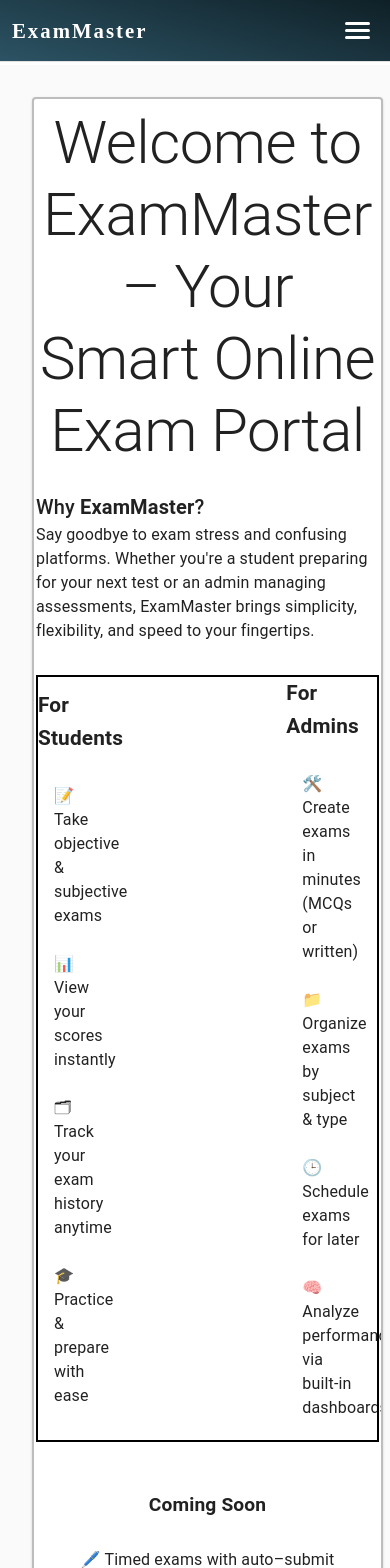
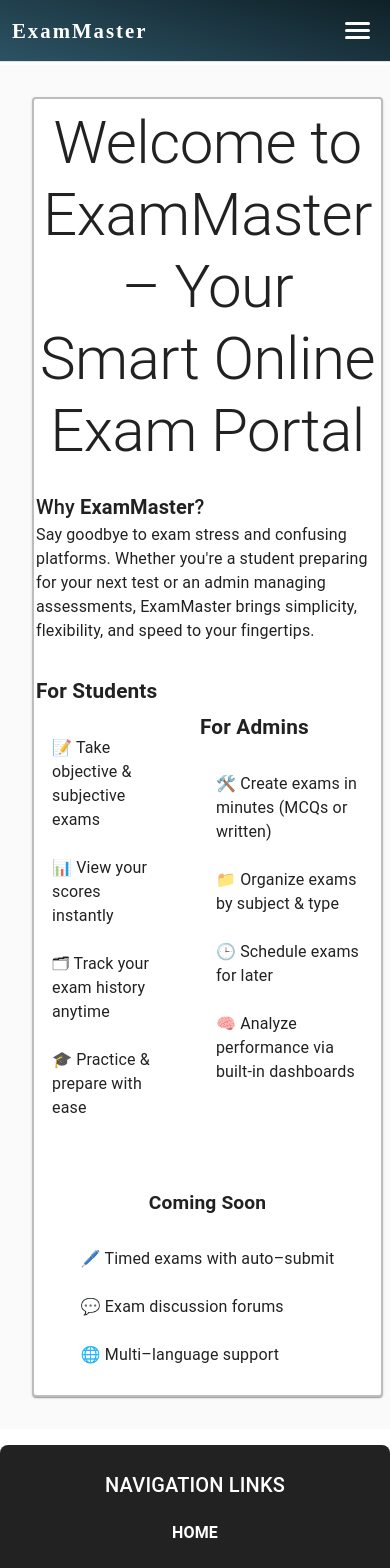
Before and after one commit to Siddharth2k14/online-exam-portal-client, a React (Vite) app: page / in a window 390 px wide. Shown: the top 1568 px of the page. Built offline with nearby package versions, Linux system fonts and the light colour scheme.

Commit message:
changing the layout of HomeMain component

```diff
--- a/src/components/Home Main/HomeMain.css
+++ b/src/components/Home Main/HomeMain.css
@@ -31,12 +31,16 @@
 }
 
 .home-main-features {
-  border: 2px solid black;
   margin-bottom: 32px;
   gap: 45vw; /* Much more reasonable spacing */
 }
 
-
+@media (max-width: 900px){
+  .home-main-features {
+    margin-bottom: 32px;
+    gap: 20px;
+  }
+}
 
 .home-main-features .MuiGrid-item {
   /* To align the two columns vertically */
```
